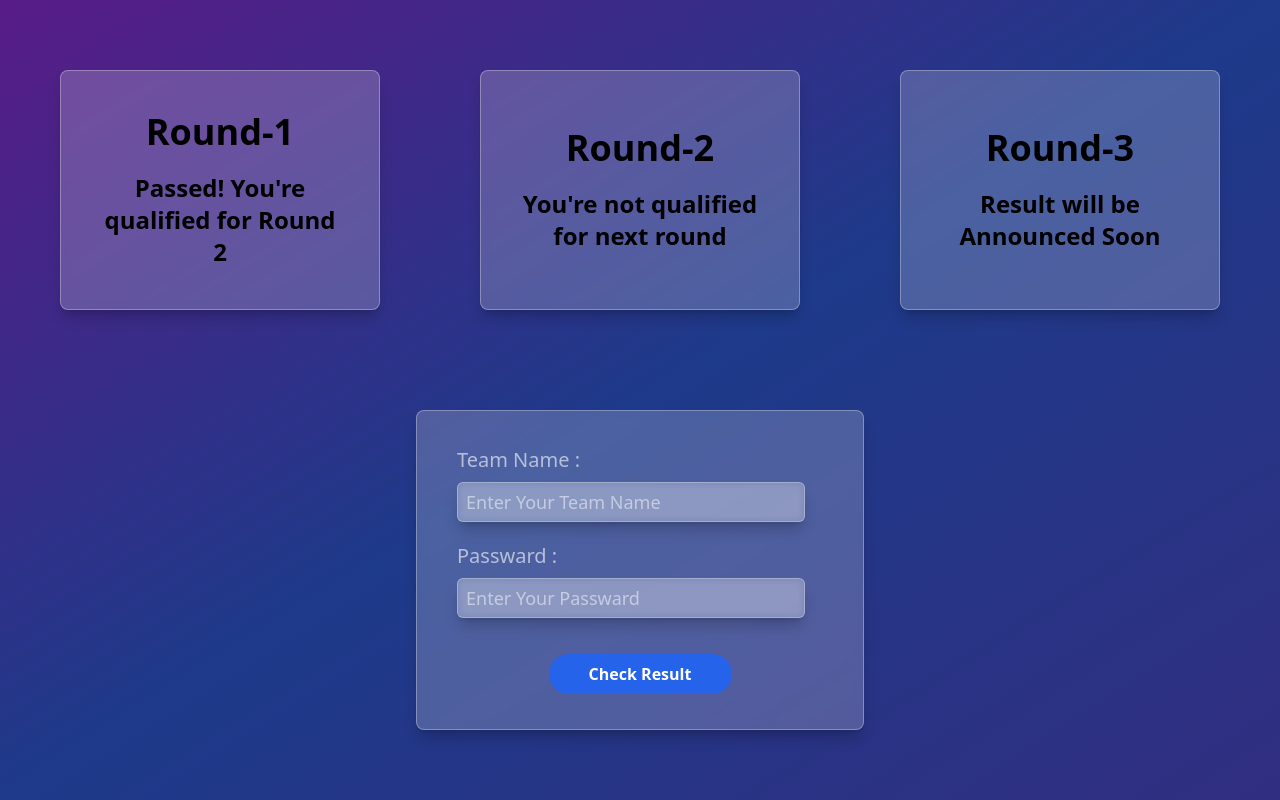
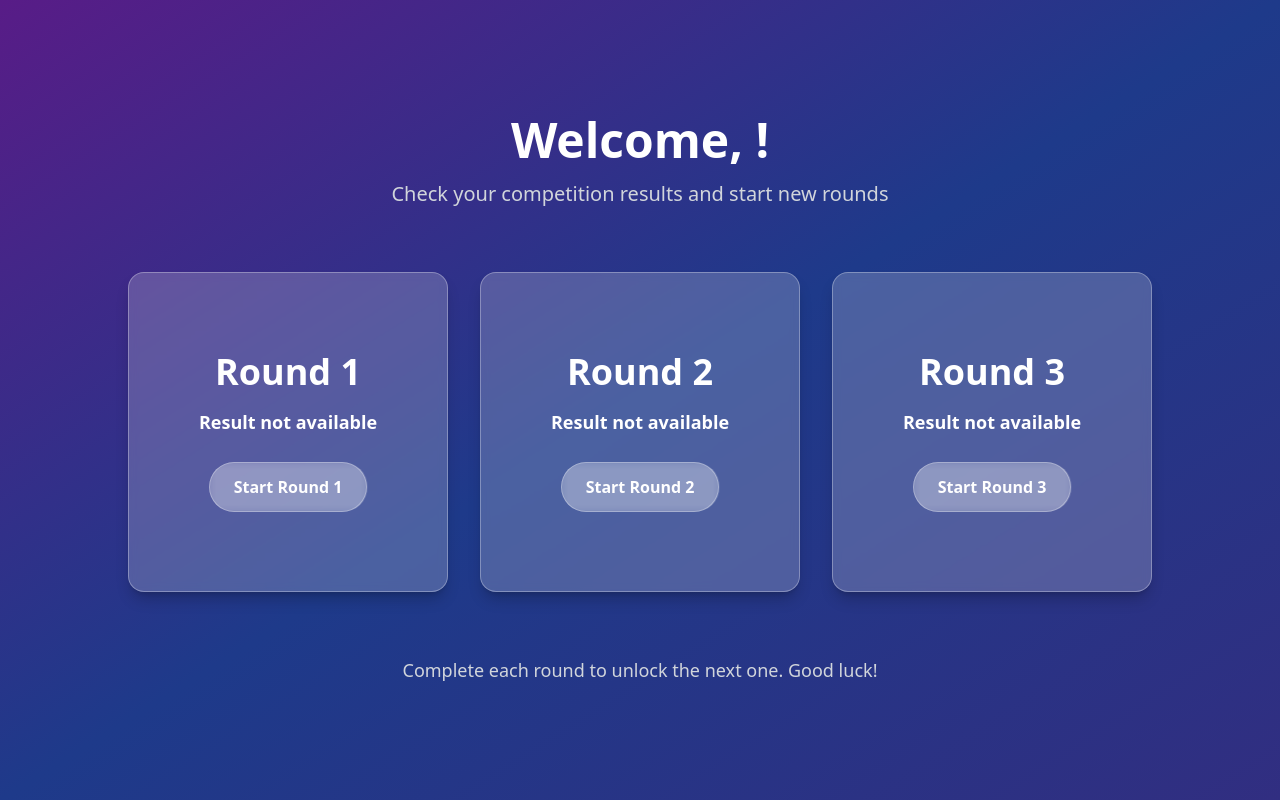
Before and after one commit to charankumbar07/Akanksha2025, a React (Vite) app in the folder my-project/: page /result in a window 1280 px wide. Built offline with nearby package versions, Linux system fonts and the light colour scheme; no server answers.

Commit message:
update the team home page

```diff
--- a/my-project/src/pages/ResultPage.jsx
+++ b/my-project/src/pages/ResultPage.jsx
@@ -1,65 +1,132 @@
 import classNames from 'classnames/bind'
 import React from 'react'
-import { useState } from 'react'
+import { useState, useEffect } from 'react'
 
 const ResultPage = () => {
-  const [result, setresult] = useState({
-    team: "meta",
-    round_1_selected: true,
-    round_2_selected: false,
+  const [teamName, setTeamName] = useState('')
+  const [rounds, setRounds] = useState({
+    round1: { status: 'pending', result: null }, // pending, completed, passed, failed
+    round2: { status: 'pending', result: null },
+    round3: { status: 'pending', result: null }
   })
+
+  useEffect(() => {
+    // Get team name from localStorage (set during login)
+    const storedTeam = localStorage.getItem('hustle_team')
+    if (storedTeam) {
+      const teamData = JSON.parse(storedTeam)
+      setTeamName(teamData.teamName || 'Unknown Team')
+    }
+  }, [])
+
+  const handleStartRound = (roundNumber) => {
+    console.log(`Starting Round ${roundNumber}`)
+    // Here you would typically navigate to the round page or start the round
+    // For now, we'll just show a placeholder action
+    alert(`Starting Round ${roundNumber} for ${teamName}`)
+  }
+
+  const getRoundStatus = (round) => {
+    switch (round.status) {
+      case 'completed':
+        return round.result ? 'passed' : 'failed'
+      case 'pending':
+        return 'pending'
+      default:
+        return 'pending'
+    }
+  }
+
+  const getRoundMessage = (round, roundNumber) => {
+    const status = getRoundStatus(round)
+    switch (status) {
+      case 'passed':
+        return `Passed! You're qualified for Round ${roundNumber + 1}`
+      case 'failed':
+        return "You're not qualified for next round"
+      case 'pending':
+        return "Result not available"
+      default:
+        return "Result not available"
+    }
+  }
+
   return (
-    <div className='bg-gradient-to-br from-purple-900 via-blue-900 to-indigo-900 font-sans antialiased w-screen h-screen flex flex-col justify-center items-center gap-[100px]'>
-      <div className=' flex justify-center items-center gap-[100px]'>
-        <div className={classNames('p-10 rounded-lg text-center bg-white/20 backdrop-blur-sm border border-white/30 shadow-lg shadow-black/20 w-[25vw] h-[30vh] flex flex-col justify-center items-center gap-5', {
-          "bg-green-600": result.round_1_selected === true
-          , "bg-red-600": result.round_1_selected === false
+    <div className='bg-gradient-to-br from-purple-900 via-blue-900 to-indigo-900 font-sans antialiased min-h-screen flex flex-col justify-center items-center gap-8 py-12'>
+      {/* Team Name Header */}
+      <div className='text-center mb-8'>
+        <h1 className='text-5xl font-bold text-white mb-4'>Welcome, {teamName}!</h1>
+        <p className='text-xl text-gray-300'>Check your competition results and start new rounds</p>
+      </div>
+
+      {/* Round Blocks */}
+      <div className='flex flex-col lg:flex-row justify-center items-center gap-8 w-full max-w-7xl px-4'>
+        {/* Round 1 */}
+        <div className={classNames('p-8 rounded-2xl text-center bg-white/20 backdrop-blur-sm border border-white/30 shadow-lg shadow-black/20 w-full lg:w-80 h-80 flex flex-col justify-center items-center gap-6 transition-all duration-300 hover:scale-105', {
+          "bg-green-600/80": getRoundStatus(rounds.round1) === 'passed',
+          "bg-red-600/80": getRoundStatus(rounds.round1) === 'failed',
+          "bg-blue-600/80": getRoundStatus(rounds.round1) === 'pending'
         })}>
-          <h1 className='text-4xl font-bold'>Round-1</h1>
-          <h2 className='text-2xl font-bold'>{result.round_1_selected === true
-            ? "Passed! You're qualified for Round 2"
-            : result.round_1_selected === false
-              ? "You're not qualified for next round"
-              : "Result not available"}</h2>
+          <div className='flex flex-col items-center gap-4'>
+            <h1 className='text-4xl font-bold text-white'>Round 1</h1>
+            <h2 className='text-lg font-semibold text-white text-center leading-relaxed'>
+              {getRoundMessage(rounds.round1, 1)}
+            </h2>
+          </div>
+          <button
+            onClick={() => handleStartRound(1)}
+            className='bg-white/20 hover:bg-white/30 text-white font-bold py-3 px-6 rounded-full transition-all duration-300 hover:scale-105 backdrop-blur-sm border border-white/30'
+          >
+            Start Round 1
+          </button>
         </div>
-        <div className={classNames('p-10 rounded-lg text-center bg-white/20 backdrop-blur-sm border border-white/30 shadow-lg shadow-black/20 w-[25vw] h-[30vh] flex flex-col justify-center items-center gap-5', {
-          "bg-green-600": result.round_2_selected === true
-          , "bg-red-600": result.round_2_selected === false
+
+        {/* Round 2 */}
+        <div className={classNames('p-8 rounded-2xl text-center bg-white/20 backdrop-blur-sm border border-white/30 shadow-lg shadow-black/20 w-full lg:w-80 h-80 flex flex-col justify-center items-center gap-6 transition-all duration-300 hover:scale-105', {
+          "bg-green-600/80": getRoundStatus(rounds.round2) === 'passed',
+          "bg-red-600/80": getRoundStatus(rounds.round2) === 'failed',
+          "bg-blue-600/80": getRoundStatus(rounds.round2) === 'pending'
         })}>
-          <h1 className='text-4xl font-bold'>Round-2</h1>
-          <h2 className='text-2xl font-bold'>{result.round_2_selected === true
-            ? "Passed! You're qualified for Round 3"
-            : result.round_2_selected === false
-              ? "You're not qualified for next round"
-              : "Result not available"}</h2>
+          <div className='flex flex-col items-center gap-4'>
+            <h1 className='text-4xl font-bold text-white'>Round 2</h1>
+            <h2 className='text-lg font-semibold text-white text-center leading-relaxed'>
+              {getRoundMessage(rounds.round2, 2)}
+            </h2>
+          </div>
+          <button
+            onClick={() => handleStartRound(2)}
+            className='bg-white/20 hover:bg-white/30 text-white font-bold py-3 px-6 rounded-full transition-all duration-300 hover:scale-105 backdrop-blur-sm border border-white/30'
+          >
+            Start Round 2
+          </button>
         </div>
-        <div className='p-10 rounded-lg text-center bg-white/20 backdrop-blur-sm border border-white/30 shadow-lg shadow-black/20 w-[25vw] h-[30vh] flex flex-col justify-center items-center gap-5'>
-          <h1 className='text-4xl font-bold'>Round-3</h1>
-          <h2 className='text-2xl font-bold'>Result will be Announced Soon</h2>
+
+        {/* Round 3 */}
+        <div className={classNames('p-8 rounded-2xl text-center bg-white/20 backdrop-blur-sm border border-white/30 shadow-lg shadow-black/20 w-full lg:w-80 h-80 flex flex-col justify-center items-center gap-6 transition-all duration-300 hover:scale-105', {
+          "bg-green-600/80": getRoundStatus(rounds.round3) === 'passed',
+          "bg-red-600/80": getRoundStatus(rounds.round3) === 'failed',
+          "bg-blue-600/80": getRoundStatus(rounds.round3) === 'pending'
+        })}>
+          <div className='flex flex-col items-center gap-4'>
+            <h1 className='text-4xl font-bold text-white'>Round 3</h1>
+            <h2 className='text-lg font-semibold text-white text-center leading-relaxed'>
+              {getRoundMessage(rounds.round3, 3)}
+            </h2>
+          </div>
+          <button
+            onClick={() => handleStartRound(3)}
+            className='bg-white/20 hover:bg-white/30 text-white font-bold py-3 px-6 rounded-full transition-all duration-300 hover:scale-105 backdrop-blur-sm border border-white/30'
+          >
+            Start Round 3
+          </button>
         </div>
       </div>
-      <div className='p-10 rounded-lg text-center bg-white/20 backdrop-blur-sm border border-white/30 shadow-lg shadow-black/20 w-[35vw] h-[40vh] flex flex-col justify-center items-center gap-5'>
-        <div className='flex flex-col justify-center items-start gap-2 w-full'>
-          <label htmlFor="team" className='text-white/60 text-xl'>Team Name :</label>
-          <input
-            id='team'
-            name='team'
-            type="text"
-            placeholder='Enter Your Team Name'
-            className='bg-white/20 backdrop-blur-sm border border-white/30 shadow-lg shadow-black/20 w-[95%] h-10 rounded-md text-white/80 text-lg p-2 focus:outline-none focus:ring-2 focus:ring-blue-500 placeholder:text-white/50'
-          />
-        </div>
-        <div className='flex flex-col justify-center items-start gap-2 w-full'>
-          <label htmlFor="passward" className='text-white/60 text-xl'>Passward :</label>
-          <input
-            id='passward'
-            name='passward'
-            type="text"
-            placeholder='Enter Your Passward'
-            className='bg-white/20 backdrop-blur-sm border border-white/30 shadow-lg shadow-black/20 w-[95%] h-10 rounded-md text-white/80 text-lg p-2 focus:outline-none focus:ring-2 focus:ring-blue-500 placeholder:text-white/50'
-          />
-        </div>
-        <button className='bg-blue-600 hover:bg-blue-700 text-white font-bold py-2 px-4 rounded-full mt-4 w-[50%]'>Check Result</button>
+
+      {/* Additional Info */}
+      <div className='text-center mt-8'>
+        <p className='text-gray-300 text-lg'>
+          Complete each round to unlock the next one. Good luck!
+        </p>
       </div>
     </div>
   )
```
